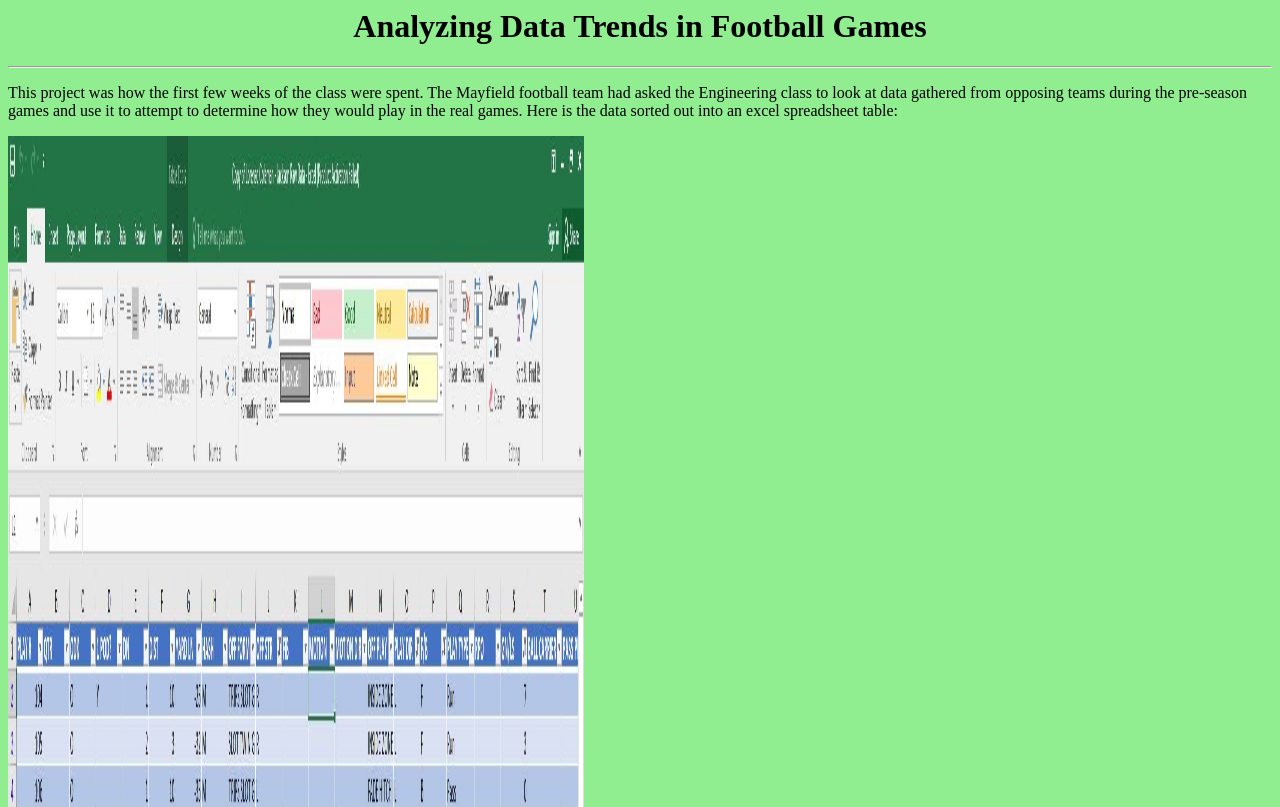
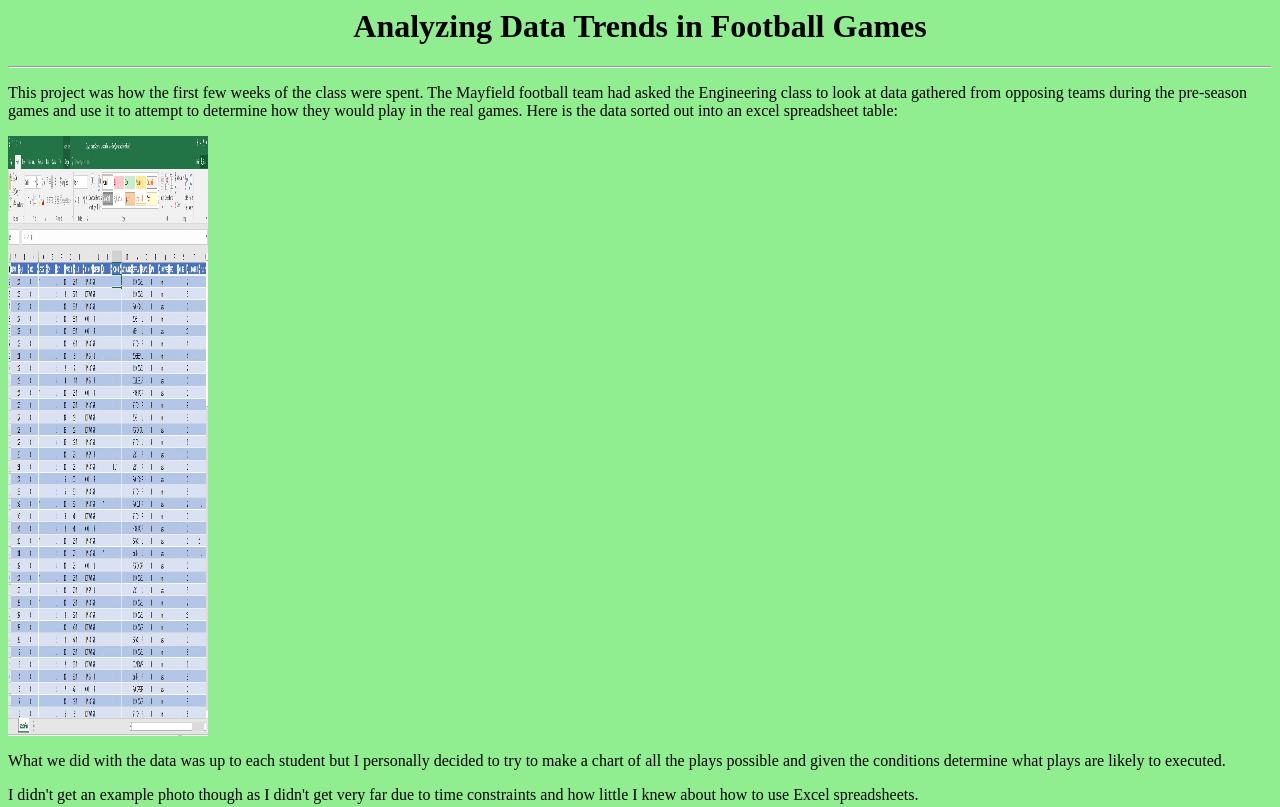
Before and after one commit to LorenzoCo/Engineering, a plain HTML site: page Project_Page:Football_Data.Html in a window 1280 px wide. Shown: the top 807 px of the page. Drawn offline with Linux system fonts and the light colour scheme.

Commit message:
Update Project_Page:Football_Data.Html

```diff
--- a/Project_Page:Football_Data.Html
+++ b/Project_Page:Football_Data.Html
@@ -12,7 +12,7 @@
       <P> This project was how the first few weeks of the class were spent. The Mayfield football team had asked the Engineering class to look at data gathered from opposing teams during the pre-season games and use it to attempt to determine how they would play in the real games.
       Here is the data sorted out into an excel spreadsheet table:
       </P>
-      <img src="Football_Data_ss.JPG"style="width:6in;height:24in;">
+      <img src="Football_Data_ss.JPG"style="width:200px;height:600px;">
       <P> What we did with the data was up to each student but I personally decided to try to make a chart of all the plays possible and given the conditions determine what plays are likely to executed.
       </P>
       <P> I didn't get an example photo though as I didn't get very far due to time constraints and how little I knew about how to use Excel spreadsheets.
```
